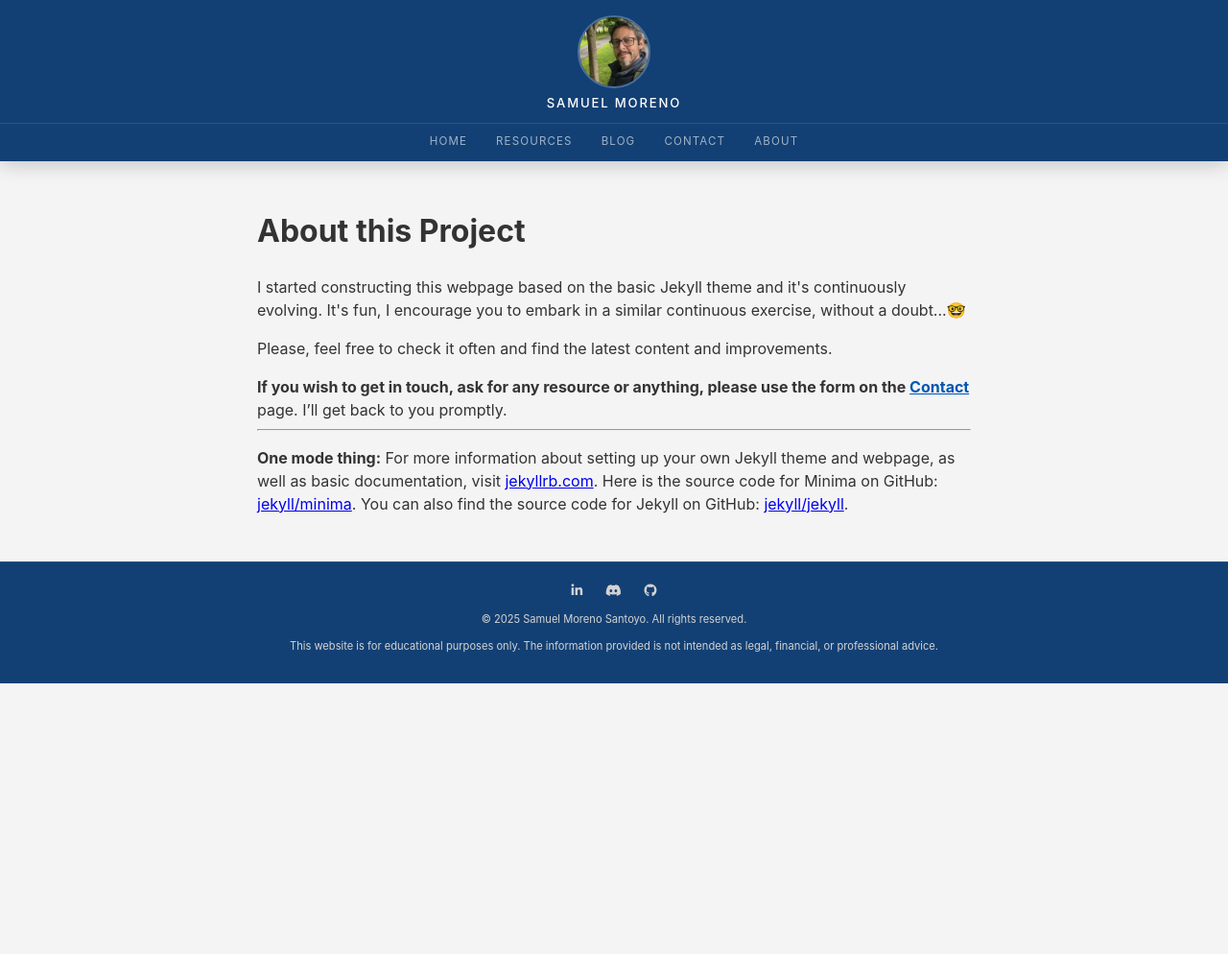
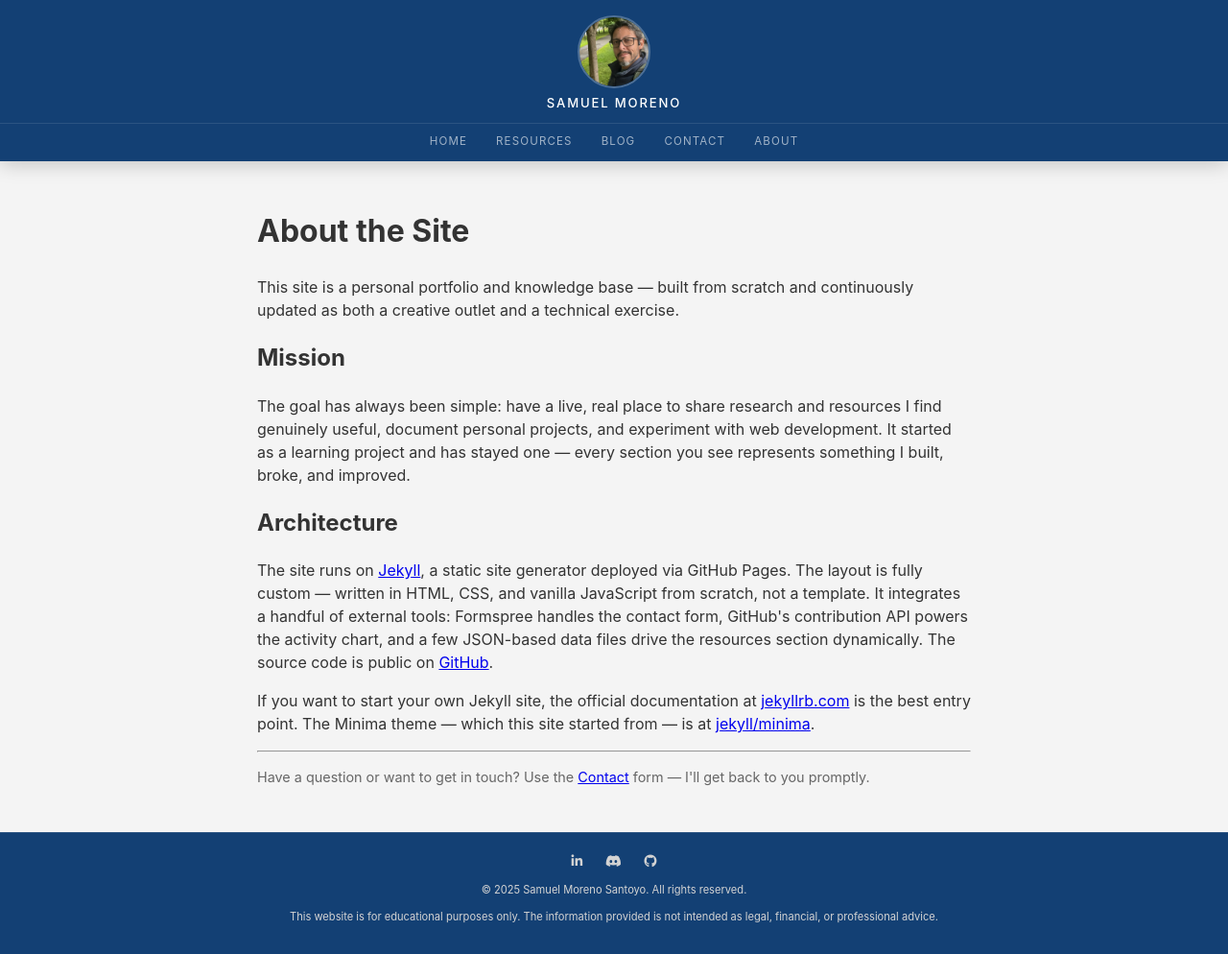
Before and after one commit to GregSom-MSc/GregSom-MSc.github.io, a Jekyll site: the page built from about/index.md, in a window 1280 px wide and 994 px high. Shown: the whole window at 96% size. Built offline with Jekyll 4.4.1, drawn with Linux system fonts in a browser that asks for light colours.

Commit message:
images, index and about

```diff
--- a/about/index.md
+++ b/about/index.md
@@ -1,20 +1,21 @@
 ---
 layout: default
-title: About
+title: About the Site
 permalink: /about/
 ---
 
-<h1>About this Project</h1>
-<div>
- <p>I started constructing this webpage based on the basic Jekyll theme and it's continuously evolving. It's fun, I encourage you  to embark in a similar continuous exercise, without a doubt...🤓</p>
+<h1>About the Site</h1>
 
-<p>Please, feel free to check it often and find the latest content and improvements. </p>
-<b>If you wish to get in touch, ask for any resource or anything, please use the form on the <a href="/contact" style="color: #0056b3; text-decoration: underline;">Contact</a> </b>
- page. I’ll get back to you promptly.
+<p>This site is a personal portfolio and knowledge base — built from scratch and continuously updated as both a creative outlet and a technical exercise.</p>
+
+<h2>Mission</h2>
+<p>The goal has always been simple: have a live, real place to share research and resources I find genuinely useful, document personal projects, and experiment with web development. It started as a learning project and has stayed one — every section you see represents something I built, broke, and improved.</p>
+
+<h2>Architecture</h2>
+<p>The site runs on <a href="https://jekyllrb.com/" target="_blank" rel="noopener noreferrer">Jekyll</a>, a static site generator deployed via GitHub Pages. The layout is fully custom — written in HTML, CSS, and vanilla JavaScript from scratch, not a template. It integrates a handful of external tools: Formspree handles the contact form, GitHub's contribution API powers the activity chart, and a few JSON-based data files drive the resources section dynamically. The source code is public on <a href="https://github.com/GregSom-MSc" target="_blank" rel="noopener noreferrer">GitHub</a>.</p>
+
+<p>If you want to start your own Jekyll site, the official documentation at <a href="https://jekyllrb.com/" target="_blank" rel="noopener noreferrer">jekyllrb.com</a> is the best entry point. The Minima theme — which this site started from — is at <a href="https://github.com/jekyll/minima" target="_blank" rel="noopener noreferrer">jekyll/minima</a>.</p>
 
 <hr>
 
-<p><b>One mode thing:</b> For more information about setting up your own Jekyll theme and webpage, as well as basic documentation, visit <a href="https://jekyllrb.com/" target="_blank">jekyllrb.com</a>. Here is the source code for Minima on GitHub:
-<a href="https://github.com/jekyll/minima" target="_blank">jekyll/minima</a>. You can also find the source code for Jekyll on GitHub:
-<a href="https://github.com/jekyll/jekyll" target="_blank">jekyll/jekyll</a>.</p>
-</div>
+<p style="font-size: 0.9rem; color: #666;">Have a question or want to get in touch? Use the <a href="/contact">Contact</a> form — I'll get back to you promptly.</p>
```
Also changed, not shown: index.md (+10 -8 lines), assets/Images/itam-logo.svg (added), assets/Images/uoe-logo.svg (added).
